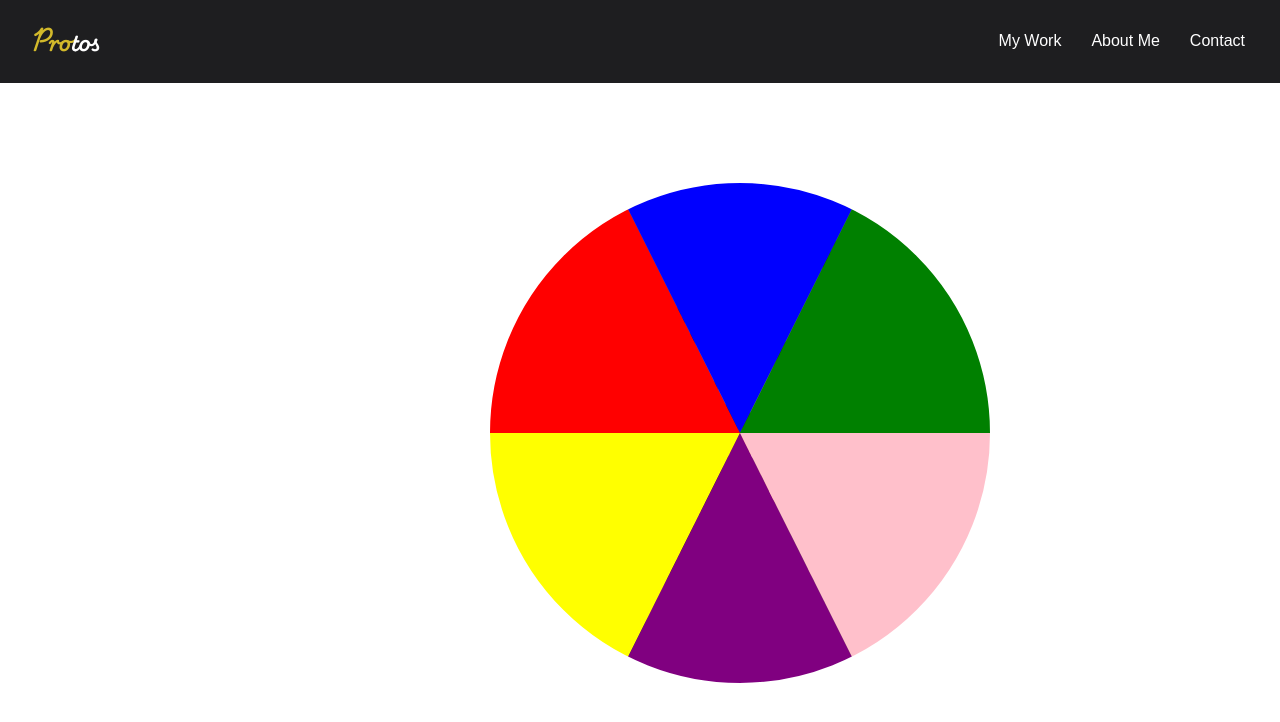
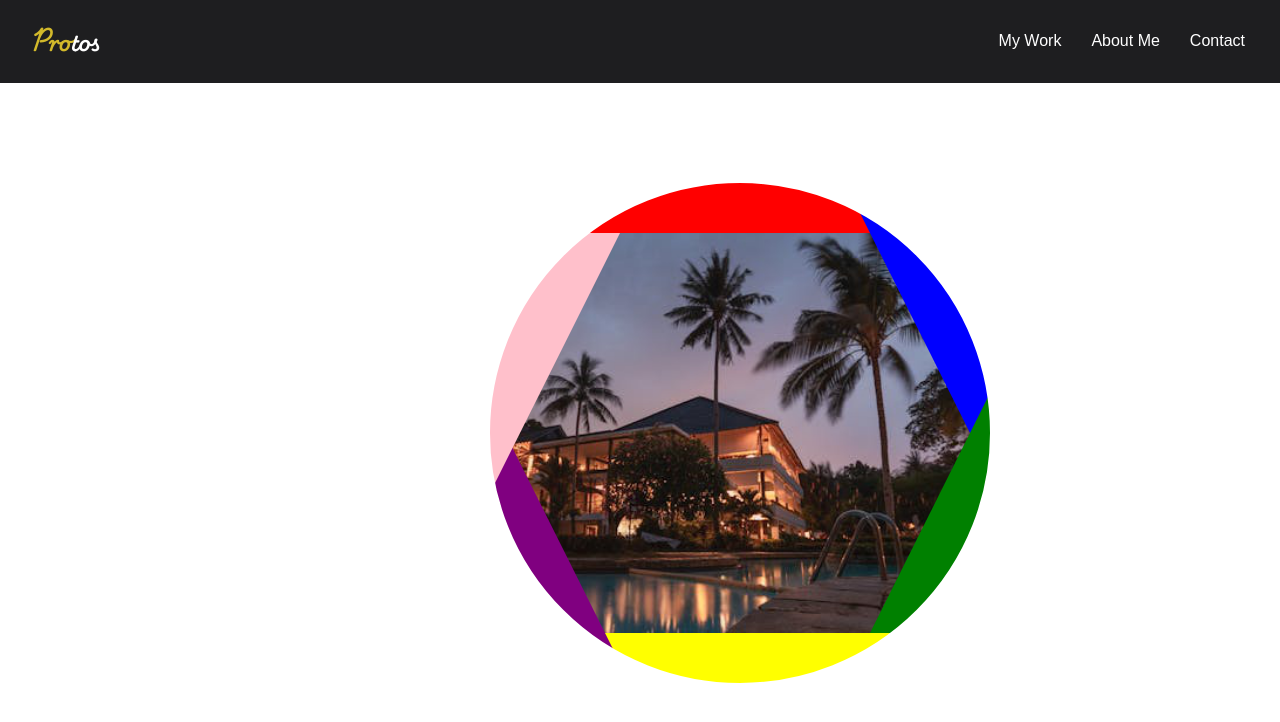
Before and after one commit to andre2xu/portfolio_photographer_portfolio, a React (Create React App) app: page / in a window 1280 px wide. Shown: the top 722 px of the page. Built offline with nearby package versions, Linux system fonts and the light colour scheme.

Commit message:
Swapped the positioning of the 4th and 6th camera shuttle covers. Also, added a translation to all of them.

```diff
--- a/src/sass/_HomePageStylesheet.scss
+++ b/src/sass/_HomePageStylesheet.scss
@@ -44,54 +44,60 @@
                             top: -250px;
                             left: 0;
                             border-top: 0px solid transparent;
-                            border-bottom: 500px solid red;
+                            border-bottom: 1000px solid red;
                             border-left: 0px solid transparent;
-                            border-right: 250px solid transparent;
+                            border-right: 500px solid transparent;
+                            transform: translate(0, -700px);
                         }
 
                         &.n2 {
                             top: -250px;
                             left: 0;
-                            border-top: 500px solid blue;
+                            border-top: 1000px solid blue;
                             border-bottom: 0px solid transparent;
-                            border-left: 250px solid transparent;
-                            border-right: 250px solid transparent;
+                            border-left: 500px solid transparent;
+                            border-right: 500px solid transparent;
+                            transform: translate(230px, 0px);
                         }
 
                         &.n3 {
                             top: -250px;
-                            left: 250px;
-                            border-top: 500px solid transparent;
+                            left: 0px;
+                            border-top: 1000px solid transparent;
                             border-bottom: 0px solid transparent;
                             border-left: 0px solid transparent;
-                            border-right: 250px solid green;
+                            border-right: 500px solid green;
+                            transform: translate(230px, 0);
                         }
 
                         &.n4 {
                             top: 250px;
-                            left: 0;
+                            left: 250px;
                             border-top: 0px solid transparent;
-                            border-bottom: 500px solid transparent;
-                            border-left: 250px solid yellow;
-                            border-right: 0px solid transparent;
+                            border-bottom: 1000px solid transparent;
+                            border-left: 0px solid transparent;
+                            border-right: 500px solid yellow;
+                            transform: translate(-140px, 200px);
                         }
 
                         &.n5 {
                             top: 250px;
-                            left: 0;
+                            left: -250px;
                             border-top: 0px solid transparent;
-                            border-bottom: 500px solid purple;
-                            border-left: 250px solid transparent;
-                            border-right: 250px solid transparent;
+                            border-bottom: 1000px solid purple;
+                            border-left: 500px solid transparent;
+                            border-right: 500px solid transparent;
+                            transform: translate(-230px, 10px);
                         }
 
                         &.n6 {
                             top: 250px;
-                            left: 250px;
+                            left: -250px;
                             border-top: 0px solid transparent;
-                            border-bottom: 500px solid transparent;
-                            border-left: 0px solid transparent;
-                            border-right: 250px solid pink;
+                            border-bottom: 1000px solid transparent;
+                            border-left: 500px solid pink;
+                            border-right: 0px solid transparent;
+                            transform: translate(-120px, -200px);
                         }
                     }
 
```
Also changed, not shown: public/index.css.
